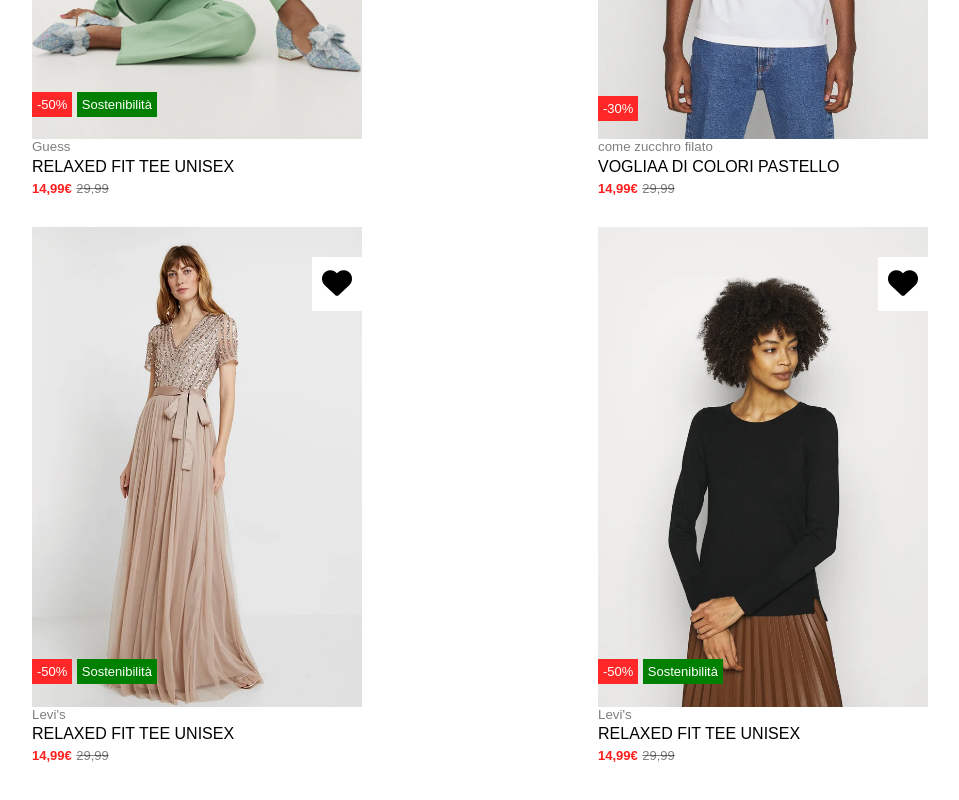
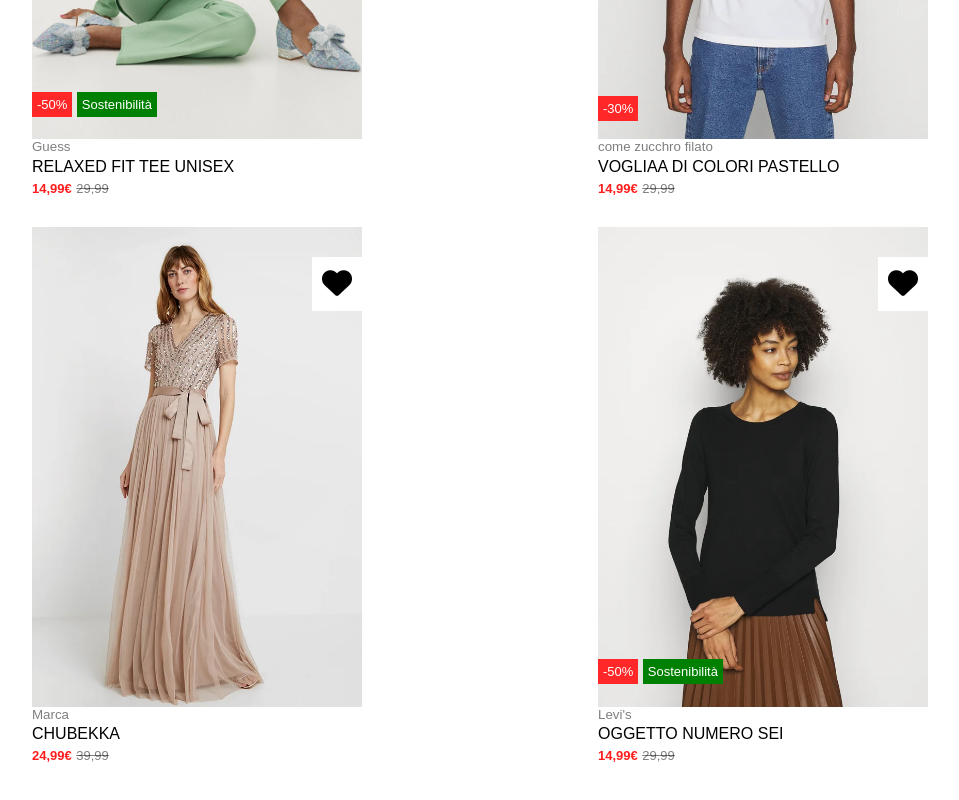
Before and after one commit to alessandromarangoni/html-css-boolando, a plain HTML site: page index.html in a window 1280 px wide. Shown: the part 1138-1938 px from the top of the page, without its empty margins (160-1119 px from the left). Before the commit the page ends 1902 px from the top, so only its background shows below. Drawn offline with Linux system fonts and the light colour scheme.

Commit message:
pulito codice

```diff
--- a/css/style.css
+++ b/css/style.css
@@ -9,14 +9,7 @@
 .flexRow{flex-direction: row;}
 .flexEnd{flex-direction: row-reverse;}
 .wrap{flex-wrap: wrap;}
-
-/* colonna temporaneo */
-.column{
-    flex-direction: column;
-    min-height: 525px;
-    width: 330px;
-}
-
+.column{flex-direction: column;}
 /* margin generic */
 .margin0Auto{margin: 0 auto;}
 .marginTop{margin-top: 30px;}
@@ -25,6 +18,12 @@
 /* position generic */
 .relative{position:relative;}
 .absolute{position: absolute;}
+/* link style generic */
+.link{
+    color: white;
+    text-decoration: none;
+    margin: 0 .5em;
+}
 
 .logo{
     height: 25px;
@@ -36,11 +35,8 @@
         transform: translate(-50%, +25%);
     }
 }
-.w80{
-    max-width: 70vw;
-    height: 150vh;
-}
-
+/* una lagrghezza del main del 80% del vw */
+.w80{max-width: 70vw;}
 
 .navbar{
     height:50px;
@@ -54,11 +50,6 @@
     z-index: 1;
 }
 
-.link{
-    color: white;
-    text-decoration: none;
-    margin: 0 .5em;
-}
 .link:hover{
     font-size: larger;
 }
@@ -74,11 +65,14 @@
     width: 330px;
     height: 480px;
 }
+.secondaImg{
+    left: 0;
+    z-index: -1;
+}
 .containerCuore{
     right:0;
     top: 30px;
 }
-
 .cuore{
     display: inline-block;
     font-size: 30px;
@@ -88,8 +82,6 @@
 .cuore:hover{
     color: red;
 }
-
-
 .discountContainer{
     bottom: 80px;
 }
@@ -114,7 +106,6 @@
     font-size: smaller;
     opacity: .5;
 }
-
 .itemName{
     font-weight: 400;
     margin: .2em 0;
@@ -128,10 +119,6 @@
     text-decoration: line-through;
     color: rgba(0, 0, 0, 0.5);
     font-size: small;
-}
-.secondaImg{
-    left: 0;
-    z-index: -1;
 }
 
 .footeRow{
--- a/index.html
+++ b/index.html
@@ -10,6 +10,7 @@
 </head>
 <body>
     <header>
+        <!-- navbar -->
         <nav class="relative">
             <div class="navbar displayFlex flexRow">
                 <div>
@@ -30,10 +31,10 @@
             </div>
         </nav>
     </header>
-
+<!-- inizio main -->
     <main>
         <div class="displayFlex flexRow wrap w80 relative margin0Auto mainContainer">
-
+<!-- prodotto n 1 -->
             <div class="displayFlex column relative mainBox marginTop relative">
                 <div class="imgItem">
                     <div class="w330px">
@@ -48,7 +49,7 @@
                         <span class="sostenibile">Sostenibilità</span>
                     </div>
                 </div>
-
+<!-- didascalia -->
                 <div class="marca" >
                     <span>Levi's</span>
                 </div>
@@ -61,7 +62,7 @@
                     <span class="currentPrice">14,99&euro;</span> <span class="previousPrice">29,99</span>
                 </div>
             </div>
-
+<!-- prodotto n 2 -->
             <div class="displayFlex column relative mainBox marginTop relative">
                 <div class="imgItem">
                     <div class="w330px">
@@ -75,7 +76,7 @@
                         <span class="discount">-30%</span>
                     </div>
                 </div>
-
+<!-- didascalia -->
                 <div class="marca" >
                     <span>Levi's</span>
                 </div>
@@ -88,7 +89,7 @@
                     <span class="currentPrice">29,99&euro;</span> <span class="previousPrice">35,99&euro;</span>
                 </div>
             </div>
-
+<!-- prodotto n 3 -->
             <div class="displayFlex column relative mainBox marginTop relative">
                 <div class="imgItem">
                     <div class="w330px">
@@ -103,7 +104,7 @@
                         <span class="sostenibile">Sostenibilità</span>
                     </div>
                 </div>
-
+<!-- didascalia -->
                 <div class="marca" >
                     <span>Guess</span>
                 </div>
@@ -116,7 +117,7 @@
                     <span class="currentPrice">14,99&euro;</span> <span class="previousPrice">29,99</span>
                 </div>
             </div>
-
+<!-- prodotto n 4 -->
             <div class="displayFlex column relative mainBox marginTop relative">
                 <div class="imgItem">
                     <div class="w330px">
@@ -130,7 +131,7 @@
                         <span class="discount">-30%</span>
                     </div>
                 </div>
-
+<!-- didascalia -->
                 <div class="marca" >
                     <span>come zucchro filato</span>
                 </div>
@@ -143,7 +144,7 @@
                     <span class="currentPrice">14,99&euro;</span> <span class="previousPrice">29,99</span>
                 </div>
             </div>
-
+<!-- prodotto n 5 -->
             <div class="displayFlex column relative mainBox marginTop relative">
                 <div class="imgItem">
                     <div class="w330px">
@@ -154,24 +155,22 @@
                         <span class="cuore"><i class="fa-sharp fa-solid fa-heart"></i></span>
                     </div>
                     <div class="discountContainer absolute">
-                        <span class="discount">-50%</span>
-                        <span class="sostenibile">Sostenibilità</span>
                     </div>
                 </div>
-
+<!-- didascalia -->
                 <div class="marca" >
-                    <span>Levi's</span>
+                    <span>Marca</span>
                 </div>
 
                 <div class="itemName" >
-                    <span>RELAXED FIT TEE UNISEX</span>
+                    <span>CHUBEKKA</span>
                 </div>
 
                 <div class="price" >
-                    <span class="currentPrice">14,99&euro;</span> <span class="previousPrice">29,99</span>
+                    <span class="currentPrice">24,99&euro;</span> <span class="previousPrice">39,99</span>
                 </div>
             </div>
-
+<!-- prodotto n 6 -->
             <div class="displayFlex column relative mainBox marginTop relative">
                 <div class="imgItem">
                     <div class="w330px">
@@ -186,13 +185,13 @@
                         <span class="sostenibile">Sostenibilità</span>
                     </div>
                 </div>
-
+<!-- didascalia -->
                 <div class="marca" >
                     <span>Levi's</span>
                 </div>
 
                 <div class="itemName" >
-                    <span>RELAXED FIT TEE UNISEX</span>
+                    <span>OGGETTO NUMERO SEI</span>
                 </div>
 
                 <div class="price" >
@@ -204,6 +203,7 @@
     </main>
 
     <footer>
+        <!-- left footer -->
         <div class="relative">
             <div class="footeRow displayFlex flexRow">
                 <div class="srl">
@@ -212,8 +212,7 @@
                     <a href="" class="link">privacy</a>
                     <a href="" class="link">boolean</a>
                 </div>
-
-
+<!-- social -->
                 <div class="social">
                     <span class="findUs"> trovaci anche su</span> <br>
                     <span class="SocialIcon link"><i class="fa-brands fa-twitter bianchi" ></i></span>
```
